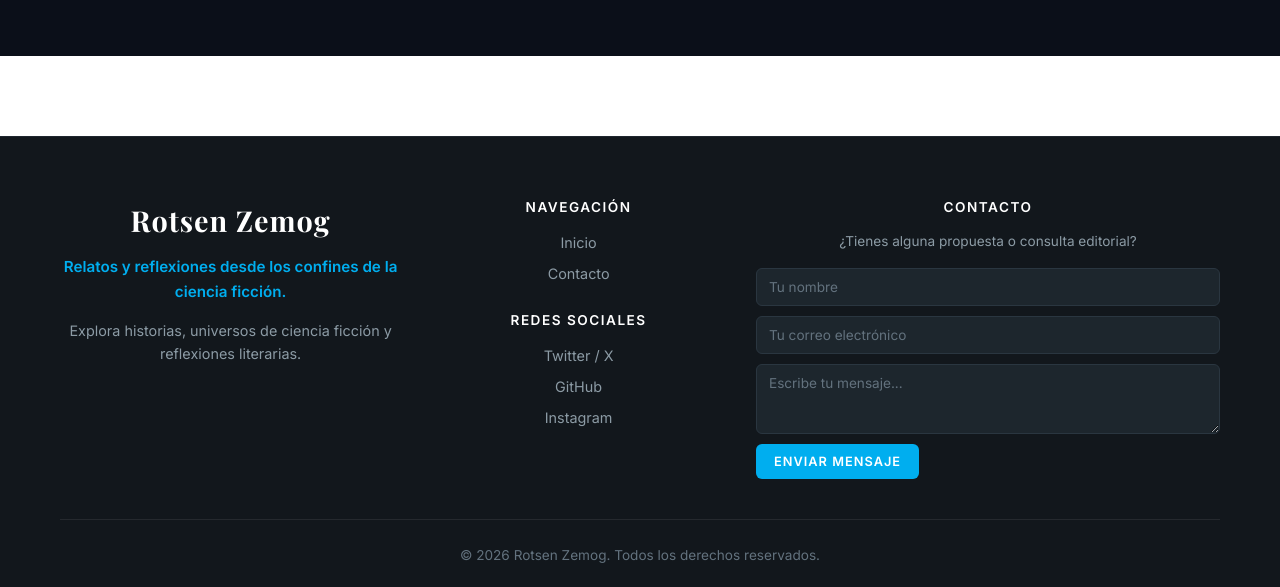
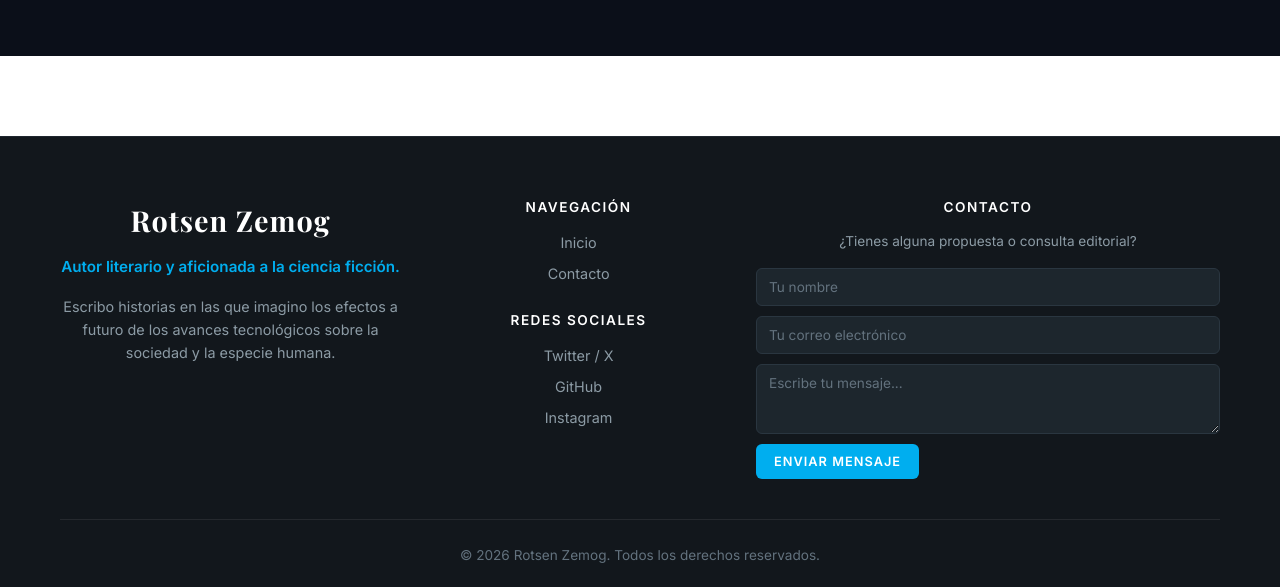
Before and after one commit to rotsenzemog/rotsenzemog.github.io, a Jekyll site: the page built from index.html, in a window 1280 px wide and 900 px high, scrolled down 1368 px, cut to the strip 313-900 px from the top of the window. Built offline with Jekyll 4.4.1, drawn with Linux system fonts in a browser that asks for light colours.

Commit message:
Revise footer content with author details
Updated footer text to reflect author's description and interests.

```diff
--- a/_includes/footer.html
+++ b/_includes/footer.html
@@ -6,9 +6,9 @@
       <!-- Columna 1: Sobre el Autor / Proyecto -->
       <div class="footer-col col-about">
         <h3 class="footer-title">{{ site.title }}</h3>
-        <p class="footer-text">{{ site.tagline }}</p>
+        <p class="footer-text">Autor literario y aficionada a la ciencia ficción. </p>
         <p class="footer-bio">
-          Explora historias, universos de ciencia ficción y reflexiones literarias.
+          Escribo historias en las que imagino los efectos a futuro de los avances tecnológicos sobre la sociedad y la especie humana.
         </p>
       </div>
 
```
